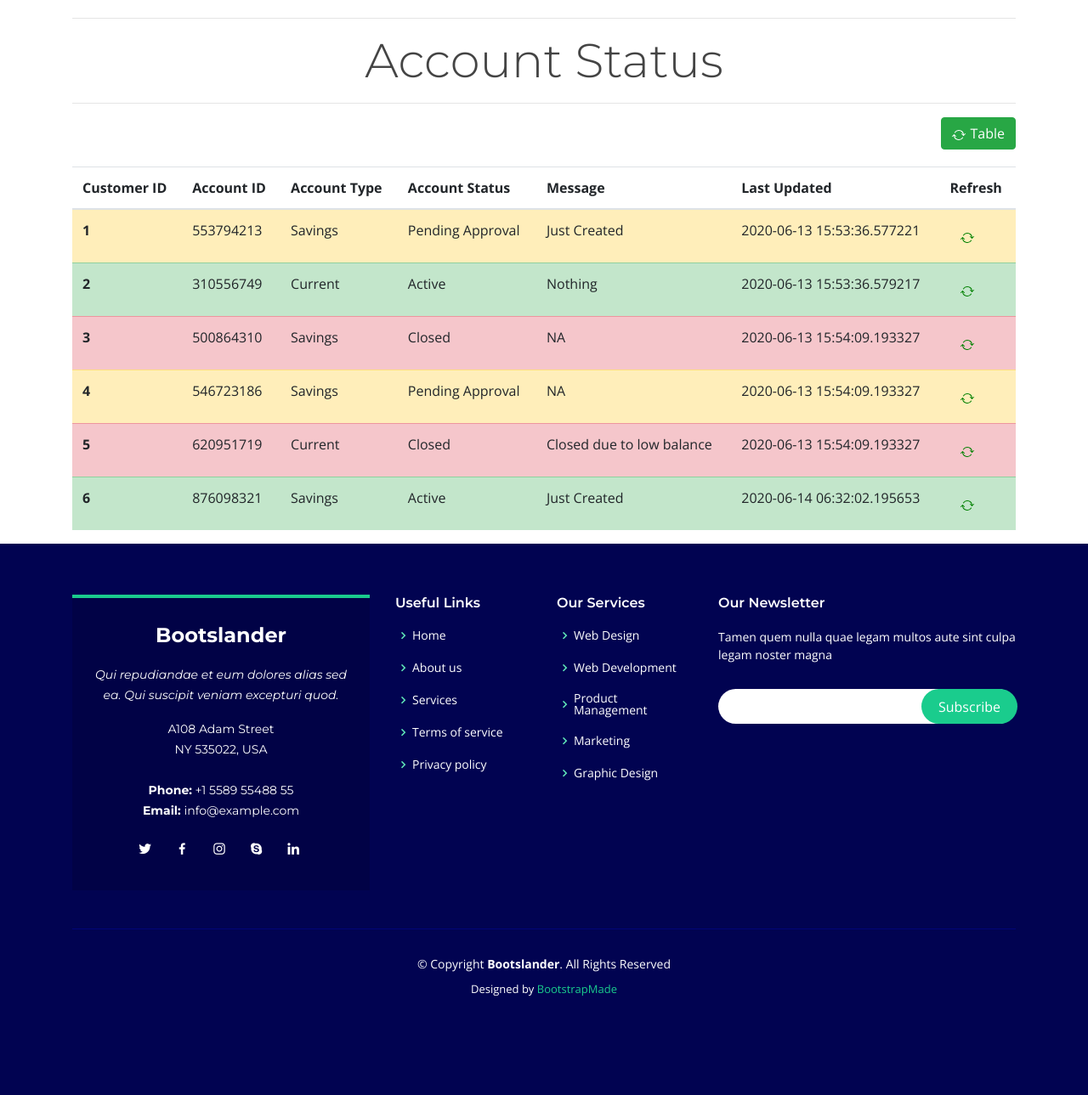
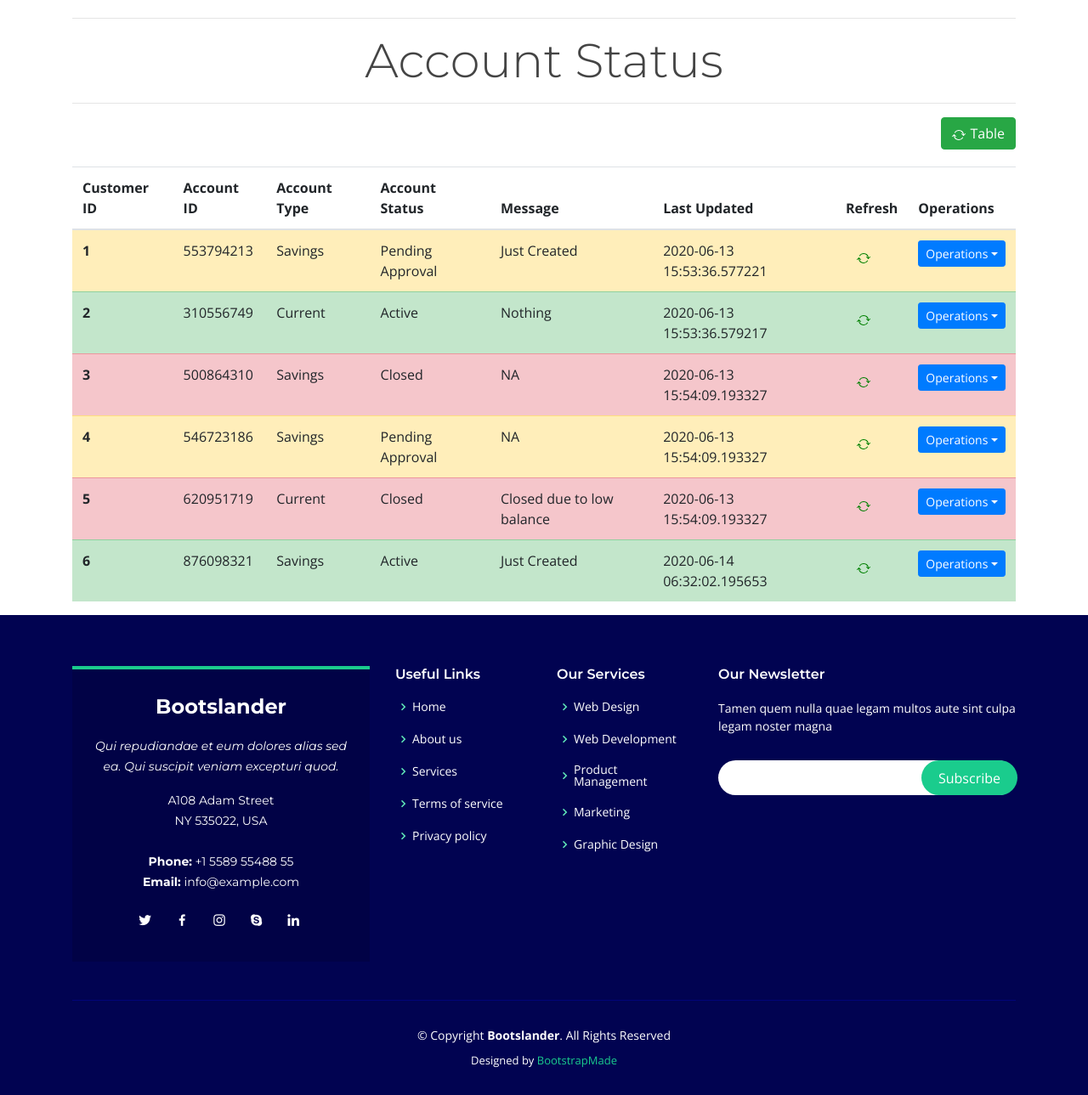
Before and after one commit to samcaspus/BankIt-App, a Flask app: page /AccountStatus in a window 1280 px wide. Shown: the part 60-1349 px from the top of the page at 85% size. Before the commit the page ends 1233 px from the top, so only its background shows below. Run offline with Flask 2, Linux system fonts and the light colour scheme; data comes from the database, SQL or seed files in the repository; some libraries are stand-ins or nearby versions.

Commit message:
Updated Account-Status Page with Operation Section

```diff
--- a/templates/account-Status.html
+++ b/templates/account-Status.html
@@ -14,6 +14,8 @@
 
 {% block body %}
 <script>
+
+        $('.dropdown-toggle').dropdown()
 
         // For Refreshing Entire table
 
@@ -59,6 +61,7 @@
                         <th scope="col">Message</th>
                         <th scope="col">Last Updated</th>
                         <th scope="col">Refresh</th>
+                        <th scope="col">Operations</th>
                     </tr>
                 </thead>
                 <tbody>
@@ -89,6 +92,28 @@
                             <path fill-rule="evenodd"
                                 d="M8 3a4.995 4.995 0 0 0-4.192 2.273.5.5 0 0 1-.837-.546A6 6 0 0 1 14 8a.5.5 0 0 1-1.001 0 5 5 0 0 0-5-5zM2.5 7.5A.5.5 0 0 1 3 8a5 5 0 0 0 9.192 2.727.5.5 0 1 1 .837.546A6 6 0 0 1 2 8a.5.5 0 0 1 .501-.5z" />
                         </svg></button></td>
+                        <td>
+                            <div class="dropdown">
+                                <button class="btn btn-sm btn-primary dropdown-toggle" type="button" id="dropdownMenuButton" data-toggle="dropdown" aria-haspopup="true" aria-expanded="false">
+                                Operations</button>
+                                <div class="dropdown-menu" aria-labelledby="dropdownMenuButton">
+                                    <form action="/Deposit" method="post" class="formInsideTable">
+                                        <input type="hidden" name="accid" value="{{ row.accountId }}">
+                                        <input class="btn btn-link btn-sm" type="submit" value="Deposit" />
+                                    </form>
+                                    <div class="dropdown-divider"></div>
+                                    <form action="/Withdraw" method="post" class="formInsideTable">
+                                        <input type="hidden" name="accid" value="{{ row.accountId }}">
+                                        <input class="btn btn-link btn-sm" type="submit" value="Withdraw" />
+                                    </form>
+                                    <div class="dropdown-divider"></div>
+                                    <form action="/Transfer" method="post" class="formInsideTable">
+                                        <input type="hidden" name="accid" value="{{ row.accountId }}">
+                                        <input class="btn btn-link btn-sm" type="submit" value="Transfer" />
+                                    </form>
+                                </div>
+                              </div>
+                    </td>
                     </tr>
 
                     {% endfor %}
```
